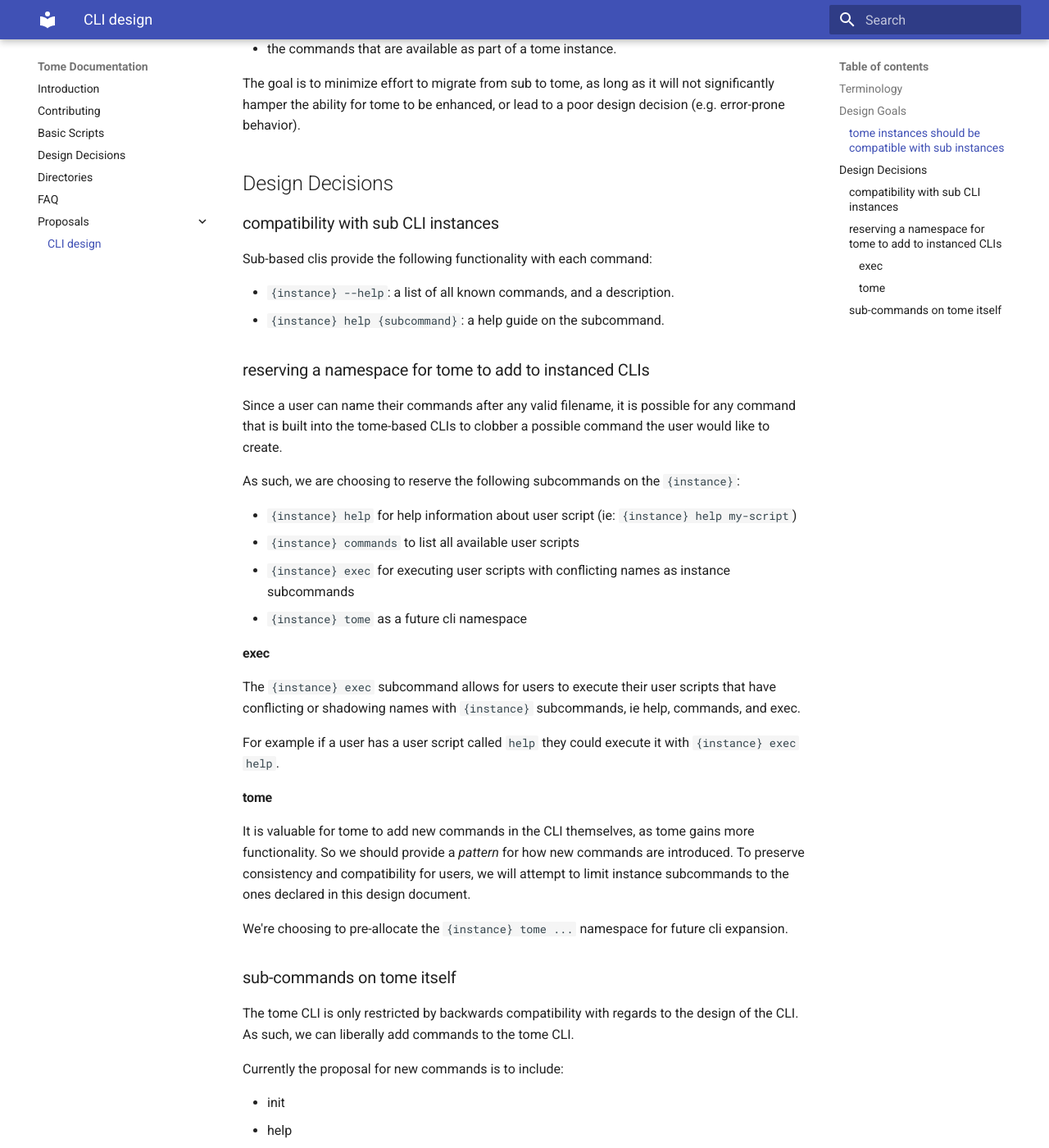
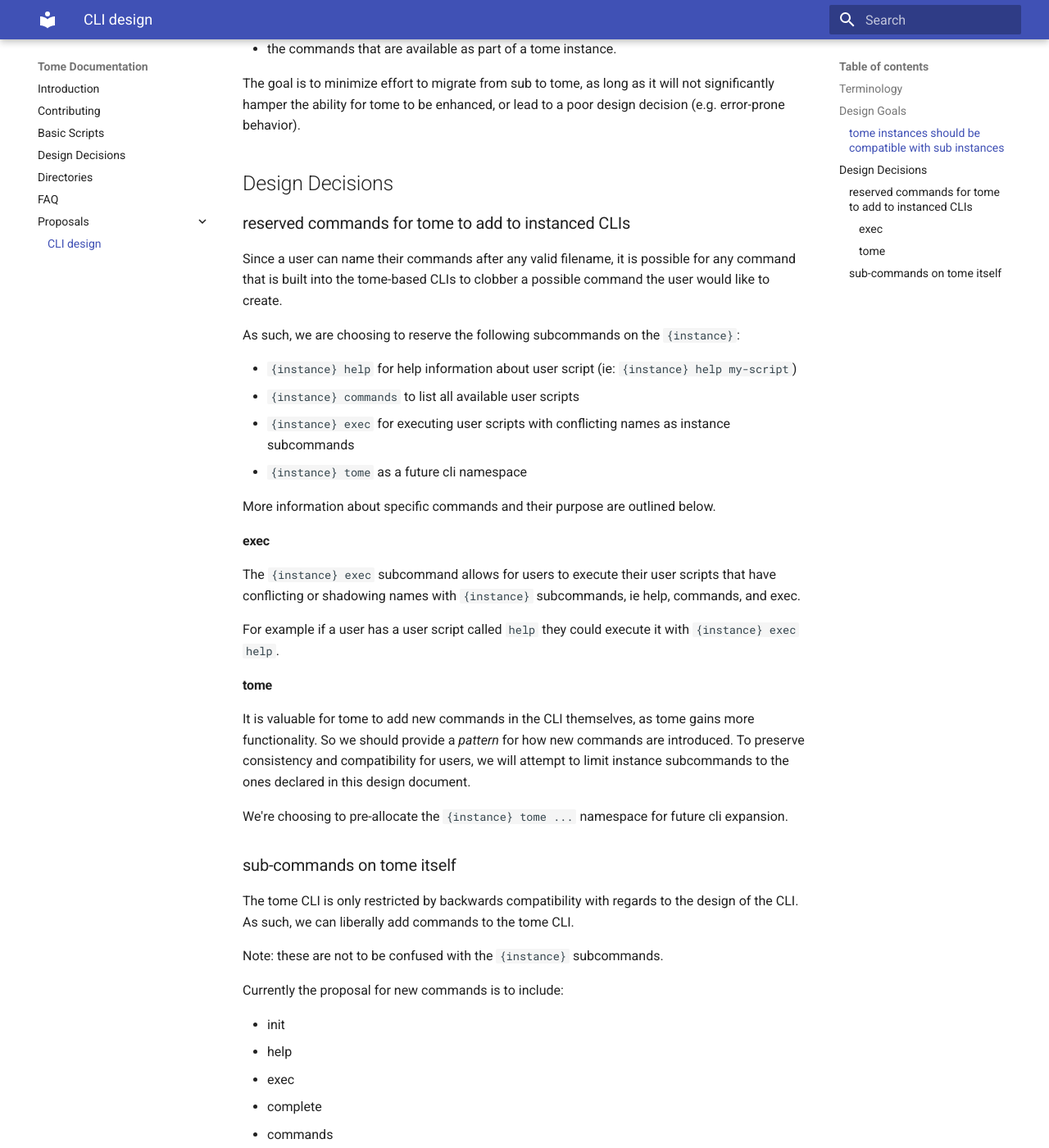
Before and after one commit to toumorokoshi/tome, an MkDocs documentation site: the page built from docs/proposals/0001-cli-design.md, in a window 1280 px wide and 1400 px high, scrolled down 613 px. Shown: the whole window at 82% size. Built offline with MkDocs 1.6.1 and Material for MkDocs 9.7.7, drawn with Linux system fonts in a browser that asks for light colours; some of the changed text lies outside the part shown.

Commit message:
minor wording fixes
removing redundant sections, final polish on wording.

```diff
--- a/docs/proposals/0001-cli-design.md
+++ b/docs/proposals/0001-cli-design.md
@@ -25,16 +25,7 @@ it will not significantly hamper the ability for tome to be enhanced, or
 lead to a poor design decision (e.g. error-prone behavior).
 
 ## Design Decisions
-
-### compatibility with sub CLI instances
-
-Sub-based clis provide the following functionality with each command:
-
-- `{instance} --help`: a list of all known commands, and a description.
-- `{instance} help {subcommand}`: a help guide on the subcommand.
-
-
-### reserving a namespace for tome to add to instanced CLIs
+### reserved commands for tome to add to instanced CLIs
 
 Since a user can name their commands after any valid filename, it is possible
 for any command that is built into the tome-based CLIs to clobber a possible command the user would like to create.
@@ -45,6 +36,8 @@ As such, we are choosing to reserve the following subcommands on the `{instance}
 * `{instance} commands` to list all available user scripts
 * `{instance} exec` for executing user scripts with conflicting names as instance subcommands
 * `{instance} tome` as a future cli namespace
+
+More information about specific commands and their purpose are outlined below.
 
 #### exec
 
@@ -65,6 +58,8 @@ We're choosing to pre-allocate the `{instance} tome ...` namespace for future cl
 
 The tome CLI is only restricted by backwards compatibility with regards to the design of the CLI. As such, we can liberally add commands to the tome CLI.
 
+Note: these are not to be confused with the `{instance}` subcommands.
+
 Currently the proposal for new commands is to include:
 
 * init
@@ -72,5 +67,3 @@ Currently the proposal for new commands is to include:
 * exec
 * complete
 * commands
-
-Note: these are not to be confused with the `{instance}` subcommands.
```
